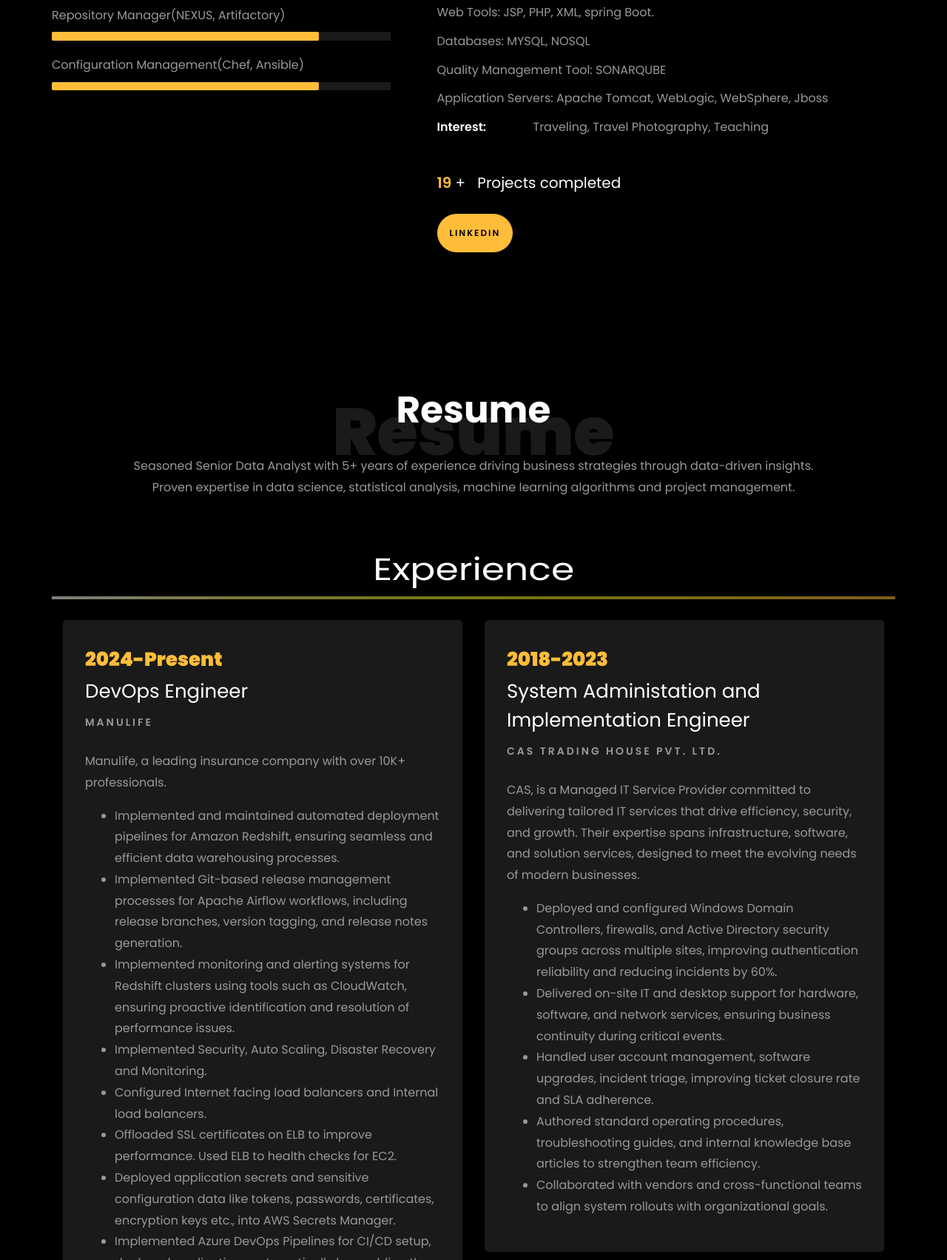
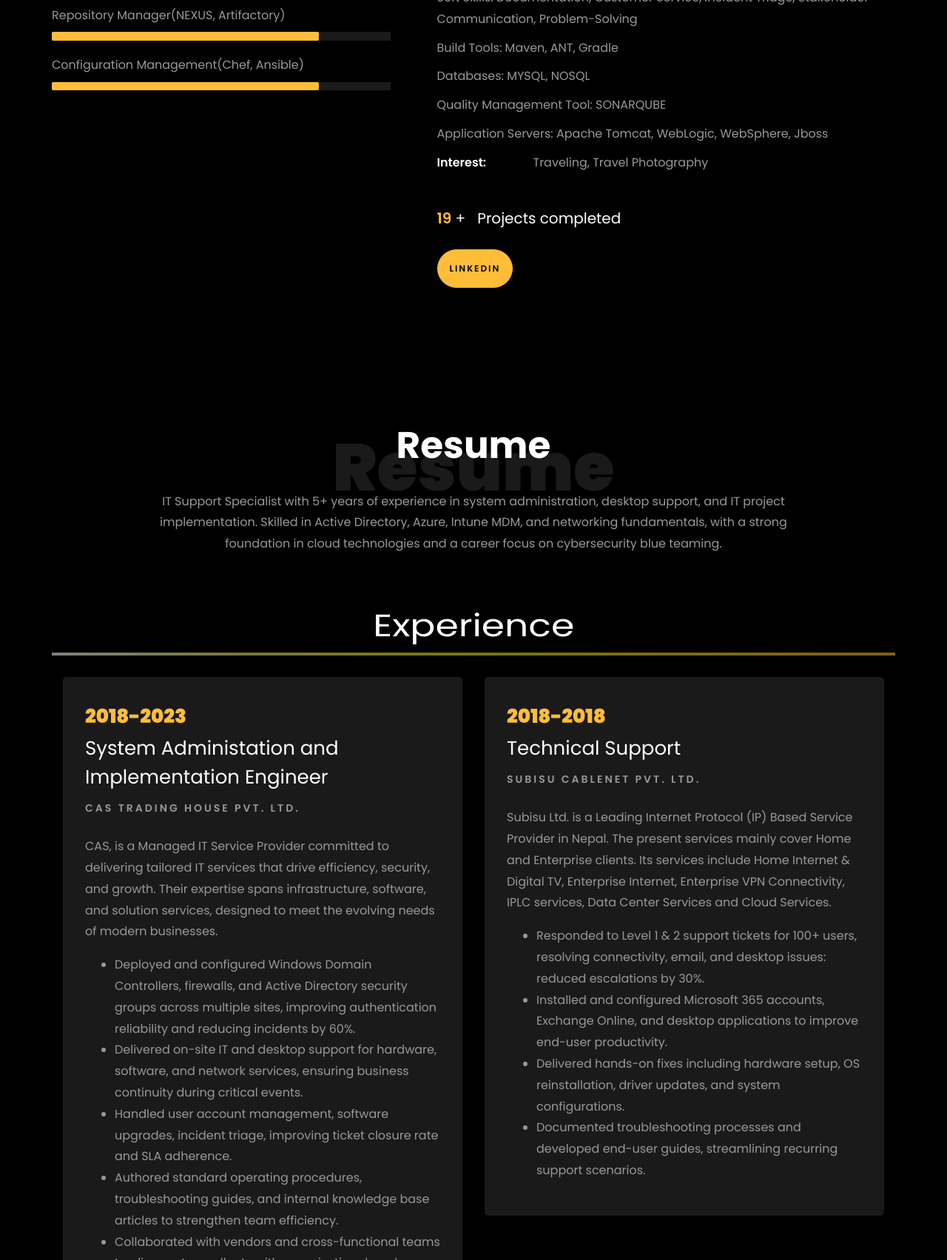
Before and after one commit to ashishshrestha1196/ashishshrestha1196.github.io, a plain HTML site: page index.html in a window 1280 px wide. Shown: the part 1704-3407 px from the top of the page at 74% size. Drawn offline with Linux system fonts and the light colour scheme; files whose address does not match are found by name.

Commit message:
Update index.html

```diff
--- a/index.html
+++ b/index.html
@@ -220,7 +220,6 @@
 									<div class="col-sm-6 col-md-7">
 									  <div class="about-info">
 										<p><span class="title-s">Name: </span> <span>Ashish Shrestha</span></p>
-										<p><span class="title-s">Job Role: </span> <span>DevOps Engineer</span></p>
 										<p><span class="title-s">Experience: </span> <span>5 Years 3 Months</span></p>
 										<p><span class="title-s">Address: </span> <span>Ontario, Canada</span></p>
 									  </div>
@@ -300,7 +299,7 @@
 								<h1 class="big">About</h1>
 								<h2 class="mb-4">About Me</h2>
 
-								<p>DevOps Engineer with hands-on experience in cloud infrastructure, automation, and system administration. Skilled in CI/CD pipelines, container orchestration, and security practices. Passionate about building reliable, scalable platforms.</p>
+								<p>I am an IT Support Specialist with 5+ years of experience in desktop support, system administration, and enterprise IT project deployment. Skilled in troubleshooting hardware and software issues, managing Active Directory environments, and supporting cloud infrastructure on Azure and AWS. Experienced with Intune MDM, networking (TCP/IP, DNS, DHCP), and ITSM tools, I bring a strong foundation in IT operations and a passion for advancing into cybersecurity blue teaming and SOC operations.</p>
 								<ul class="about-info mt-4 px-md-0 px-2">
 									<li class="d-flex"><span>Profile:</span> <span><li>System and Network Administration</li><li>DevOps Infrastructure</li><li>Cyber Security</li></span></li>
 									<li class="d-flex"><span>Language:</span> <span>English, Nepali</span></li>
@@ -310,13 +309,12 @@
 										<li>Networking & Infrastructure: 	Active Directory, DHCP, DNS, VLANs, ACLs, NAT, Routing & Switching, Azure, AWS</li>
 										<li>Soft Skills: 					Documentation, Customer Service, Incident Triage, Stakeholder Communication, Problem-Solving</li>
 										<li>Build Tools:  					Maven, ANT, Gradle</li>
-										<li>Web Tools:  					JSP, PHP, XML, spring Boot.</li>
 										<li>Databases:  					MYSQL, NOSQL</li>
 										<li>Quality Management Tool:		SONARQUBE</li>
 										<li>Application Servers:  			Apache Tomcat, WebLogic, WebSphere, Jboss</li>
 										<li></li>
 										</span></li>
-									<li class="d-flex"><span>Interest:</span> <span>Traveling, Travel Photography, Teaching</span></li>
+									<li class="d-flex"><span>Interest:</span> <span>Traveling, Travel Photography</span></li>
 
 								</ul>
 							</div>
@@ -347,7 +345,7 @@
           <div class="col-md-10 heading-section text-center ftco-animate">
           	<h1 class="big big-2">Resume</h1>
             <h2 class="mb-4">Resume</h2>
-            <p>Seasoned Senior Data Analyst with 5+ years of experience driving business strategies through data-driven insights. Proven expertise in data science, statistical analysis, machine learning algorithms and project management.</p>
+			<p>IT Support Specialist with 5+ years of experience in system administration, desktop support, and IT project implementation. Skilled in Active Directory, Azure, Intune MDM, and networking fundamentals, with a strong foundation in cloud technologies and a career focus on cybersecurity blue teaming.</p>
           </div>
         </div>
 
@@ -358,27 +356,6 @@
 		<br>
 
 		<div class="row">
-				<div class="col-md-6">
-					<div class="resume-wrap ftco-animate">
-						<span class="date">2024-Present</span>
-						<h2>DevOps Engineer</h2>
-						<span class="position">Manulife</span>
-						<p class="mt-4">Manulife, a leading insurance company with over 10K+ professionals.
-							<ul>
-							<li>Implemented and maintained automated deployment pipelines for Amazon Redshift, ensuring seamless and efficient data warehousing processes. </li>
-							<li>Implemented Git-based release management processes for Apache Airflow workflows, including release branches, version tagging, and release notes generation.</li>
-							<li>Implemented monitoring and alerting systems for Redshift clusters using tools such as CloudWatch, ensuring proactive identification and resolution of performance issues.</li>
-							<li>Implemented Security, Auto Scaling, Disaster Recovery and Monitoring. </li>
-							<li>Configured Internet facing load balancers and Internal load balancers.</li>
-							<li>Offloaded SSL certificates on ELB to improve performance. Used ELB to health checks for EC2. </li>
-							<li>Deployed application secrets and sensitive configuration data like tokens, passwords, certificates, encryption keys etc., into AWS Secrets Manager. </li>
-							<li>Implemented Azure DevOps Pipelines for CI/CD setup, deployed applications automatically by enabling the triggers to deploy.</li>
-							<li>Created ARM template to join VM to existing domains, Create a sandbox setup of Azure Firewall with Zones.  </li>
-							</ul>
-						</p>
-					</div>
-				</div>
-
 				<div class="col-md-6">
 					<div class="resume-wrap ftco-animate">
 						<span class="date">2018-2023</span>
```
